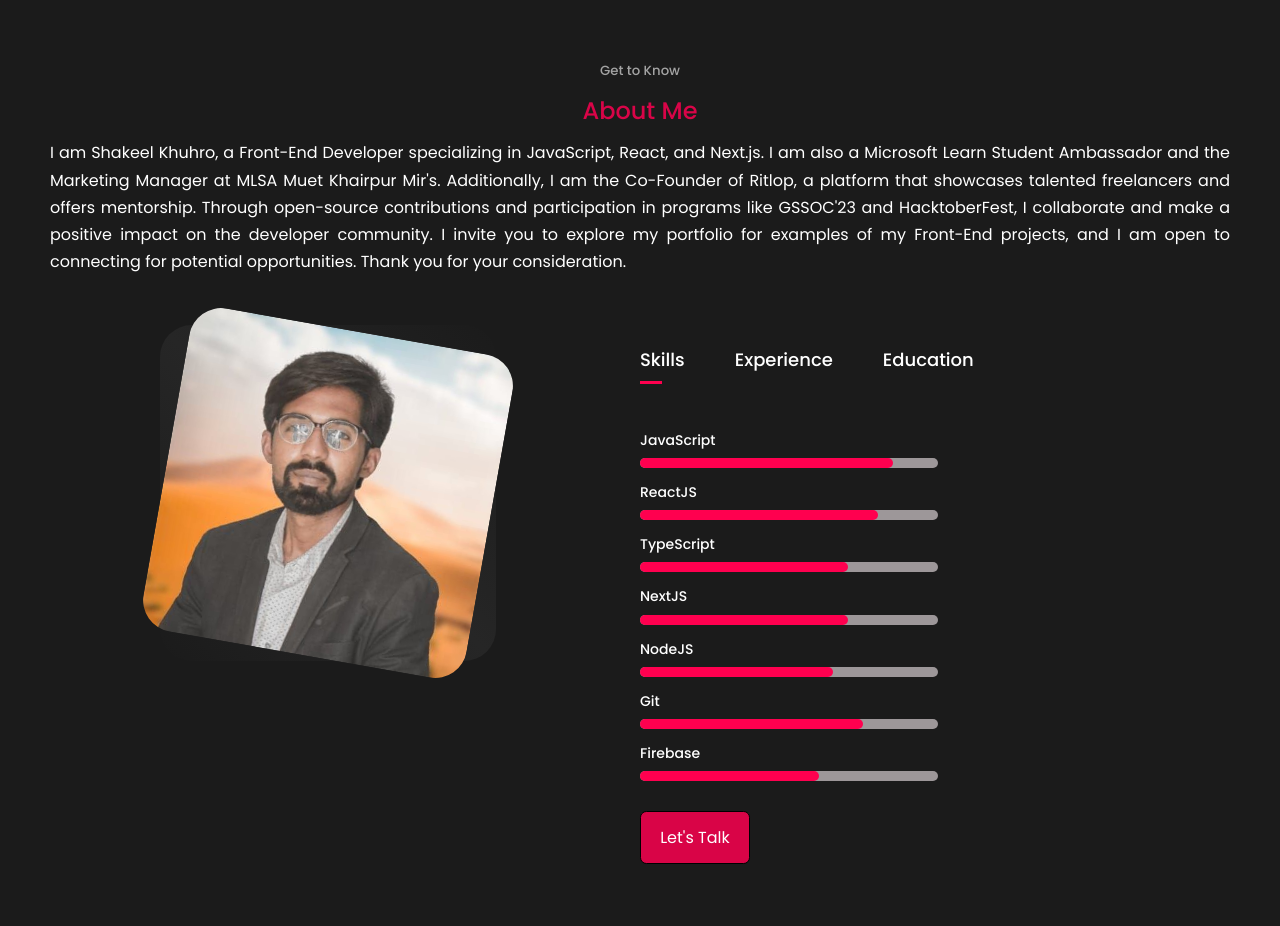
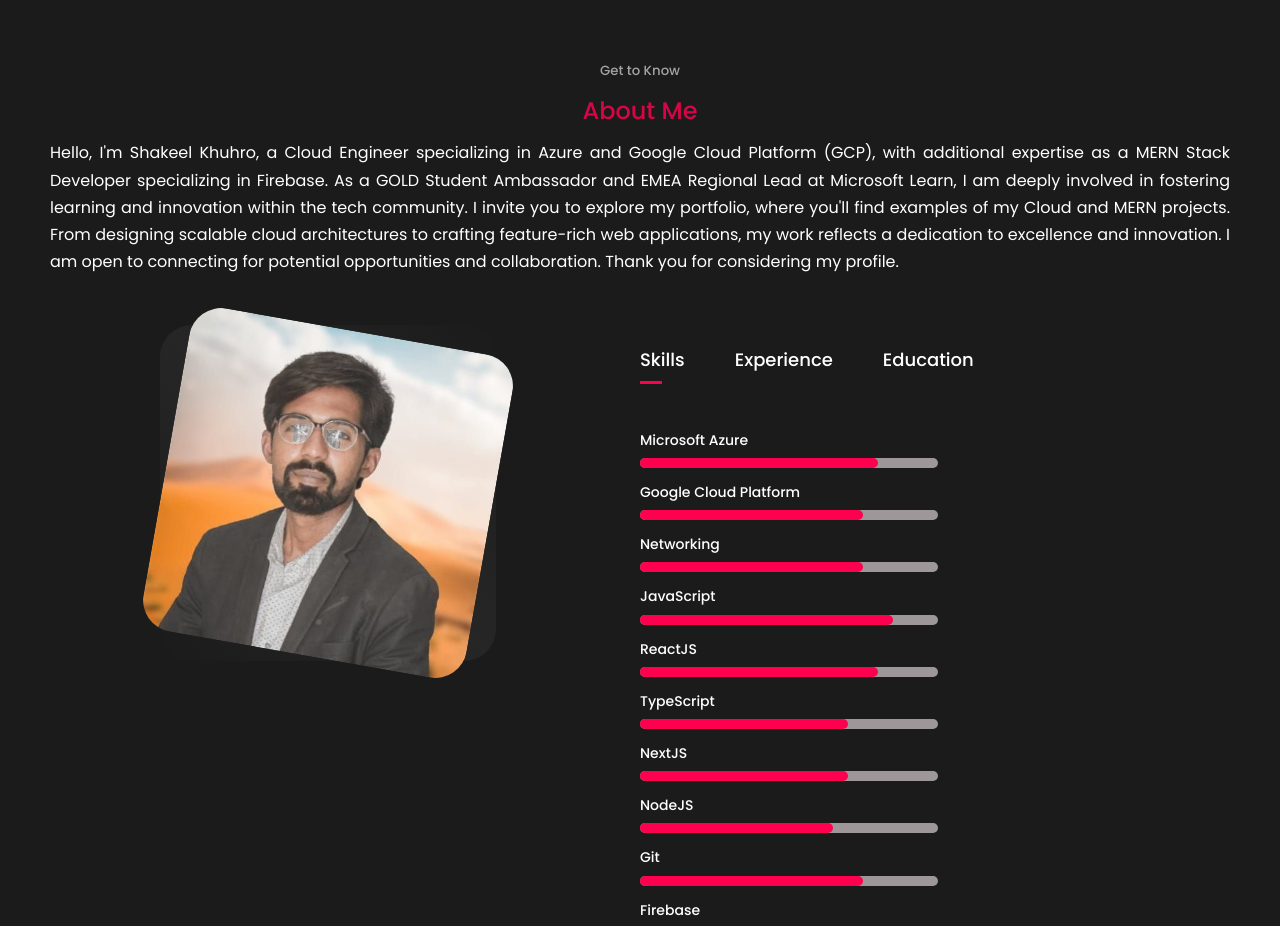
Before and after one commit to Shakeelkhuhro/Shakeel-Khuhro, a React (Create React App) app: page / in a window 1280 px wide. Shown: the part 980-1906 px from the top of the page. Built offline with nearby package versions, Linux system fonts and the light colour scheme; a web font is replaced by a local one.

Commit message:
Update About.jsx

```diff
--- a/src/components/about/About.jsx
+++ b/src/components/about/About.jsx
@@ -15,16 +15,8 @@ const About = () => {
       <h5>Get to Know</h5>
       <h2 className="sub-title">About Me</h2>
       <p className="about-text">
-        I am Shakeel Khuhro, a Front-End Developer specializing in JavaScript,
-        React, and Next.js. I am also a Microsoft Learn Student Ambassador and
-        the Marketing Manager at MLSA Muet Khairpur Mir's. Additionally, I am
-        the Co-Founder of Ritlop, a platform that showcases talented freelancers
-        and offers mentorship. Through open-source contributions and
-        participation in programs like GSSOC'23 and HacktoberFest, I collaborate
-        and make a positive impact on the developer community. I invite you to
-        explore my portfolio for examples of my Front-End projects, and I am
-        open to connecting for potential opportunities. Thank you for your
-        consideration.
+        Hello, I'm Shakeel Khuhro, a Cloud Engineer specializing in Azure and Google Cloud Platform (GCP), with additional expertise as a MERN Stack Developer specializing in Firebase. As a GOLD Student Ambassador and EMEA Regional Lead at Microsoft Learn, I am deeply involved in fostering learning and innovation within the tech community.
+                  I invite you to explore my portfolio, where you'll find examples of my Cloud and MERN projects. From designing scalable cloud architectures to crafting feature-rich web applications, my work reflects a dedication to excellence and innovation. I am open to connecting for potential opportunities and collaboration. Thank you for considering my profile.
       </p>
       <div className="container about-container">
         <div className="about-me">
@@ -42,6 +34,33 @@ const About = () => {
           >
             {activeTab === "skills" && (
               <ul>
+                <li>
+                  <span className="skills-span">Microsoft Azure</span>
+                  <div className="skill-line">
+                    <div
+                      className="skill-progress"
+                      style={{ width: "80%" }}
+                    ></div>
+                  </div>
+                </li>
+                <li>
+                  <span className="skills-span">Google Cloud Platform</span>
+                  <div className="skill-line">
+                    <div
+                      className="skill-progress"
+                      style={{ width: "75%" }}
+                    ></div>
+                  </div>
+                </li>
+                <li>
+                  <span className="skills-span">Networking</span>
+                  <div className="skill-line">
+                    <div
+                      className="skill-progress"
+                      style={{ width: "75%" }}
+                    ></div>
+                  </div>
+                </li>
                 <li>
                   <span className="skills-span">JavaScript</span>
                   <div className="skill-line">
```
